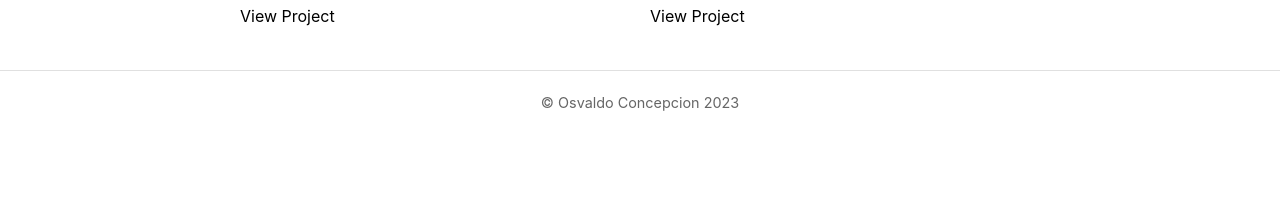
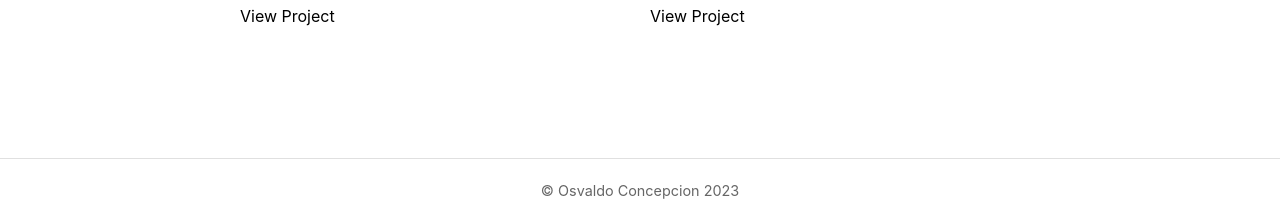
Before and after one commit to osvaldonytimes/mmc6145-module-1-1-concepcion-osvaldo, a React (Vite) app: page / in a window 1280 px wide. Shown: the part 698-917 px from the top of the page. Before the commit the page ends 832 px from the top, so only its background shows below. Built offline with nearby package versions, Linux system fonts and the light colour scheme.

Commit message:
Adjusting components to fit test requirements

```diff
--- a/src/App.jsx
+++ b/src/App.jsx
@@ -2,18 +2,15 @@ import { Route, Routes } from "react-router-dom";
 import Home from "./pages/home";
 import About from "./pages/about.jsx";
 import Contact from "./pages/contact.jsx";
-import Layout from "./components/layout.jsx";
 
 export default function App() {
   return (
     <div>
-      <Layout>
-        <Routes>
-          <Route path="/" element={<Home />} />
-          <Route path="/about" element={<About />} />
-          <Route path="/contact" element={<Contact />} />
-        </Routes>
-      </Layout>
+      <Routes>
+        <Route path="/" element={<Home />} />
+        <Route path="/about" element={<About />} />
+        <Route path="/contact" element={<Contact />} />
+      </Routes>
     </div>
   );
 }
--- a/src/components/layout.jsx
+++ b/src/components/layout.jsx
@@ -1,14 +1,10 @@
 import React from "react";
-import Header from "./Header";
-import Footer from "./Footer";
 import styles from "../styles/layout.module.css";
 
 const Layout = ({ children }) => {
   return (
     <div className={styles.container}>
-      <Header />
       <main className={styles.mainContent}>{children}</main>
-      <Footer />
     </div>
   );
 };
--- a/src/pages/about.jsx
+++ b/src/pages/about.jsx
@@ -1,8 +1,13 @@
 import styles from "../styles/about.module.css";
+import Header from "../components/header.jsx";
+import Footer from "../components/footer.jsx";
+import Layout from "../components/layout.jsx";
 
-export default function About() {
+const About = () => {
   return (
     <>
+      <Header />
+      <Layout>
         <h1>About me</h1>
         <p className={styles.intro}>
           My name is Osvaldo Concepcion but you can call me Os. This website is
@@ -10,20 +15,20 @@ export default function About() {
         </p>
         <section className={styles.bio}>
           <p>
-          I’m Cuban, born and raised in the countryside. Currently, I work as an
-          Engineer Manager for The New York Times, focusing on their Cooking
-          mobile app. Despite my profession, I only got my first computer at age
-          22 and my first cell phone when I was 24, right after arriving in the
-          US. At present, I'm 35 years old.
+            I’m Cuban, born and raised in the countryside. Currently, I work as
+            an Engineer Manager for The New York Times, focusing on their
+            Cooking mobile app. Despite my profession, I only got my first
+            computer at age 22 and my first cell phone when I was 24, right
+            after arriving in the US. At present, I'm 35 years old.
           </p>
           <p>
             I've always believed the term "artist" is one of the grandest
-          compliments one can give. Art, in its various forms, has fascinated me
-          since childhood. What intrigues me most is its ability to evoke
+            compliments one can give. Art, in its various forms, has fascinated
+            me since childhood. What intrigues me most is its ability to evoke
             different emotions in different individuals. I consider anything
             involving creation as an art, even software development. Like all
-          things, there are masters whose code leaves you in awe, while others,
-          well...
+            things, there are masters whose code leaves you in awe, while
+            others, well...
           </p>
           <p>
             Music has a special place in my heart, though I admit, I've been
@@ -33,8 +38,8 @@ export default function About() {
             being.
           </p>
           <p>
-          If you're ever looking for a book recommendation, “The Little Prince”
-          by Antoine de Saint-Exupery would be my top pick. And for a
+            If you're ever looking for a book recommendation, “The Little
+            Prince” by Antoine de Saint-Exupery would be my top pick. And for a
             soul-stirring song? “Heroes” by David Bowie.
           </p>
           <p>
@@ -43,6 +48,10 @@ export default function About() {
             perhaps we can share it over a drink someday. Dale!
           </p>
         </section>
+      </Layout>
+      <Footer />
     </>
   );
-}
+};
+
+export default About;
--- a/src/pages/contact.jsx
+++ b/src/pages/contact.jsx
@@ -1,8 +1,13 @@
 import styles from "../styles/contact.module.css";
+import Header from "../components/header.jsx";
+import Footer from "../components/footer.jsx";
+import Layout from "../components/layout.jsx";
 
-export default function Contact() {
+const Contact = () => {
   return (
     <>
+      <Header />
+      <Layout>
         <div className={styles.contactContainer}>
           <h1>Contact Me</h1>
           <p>
@@ -33,6 +38,9 @@ export default function Contact() {
             </li>
           </ul>
         </div>
+      </Layout>
+      <Footer />
     </>
   );
-}
+};
+export default Contact;
--- a/src/pages/home.jsx
+++ b/src/pages/home.jsx
@@ -1,7 +1,10 @@
 import styles from "../styles/home.module.css";
 import Project from "../components/project.jsx";
+import Header from "../components/header.jsx";
+import Footer from "../components/footer.jsx";
+import Layout from "../components/layout.jsx";
 
-export default function Home() {
+const Home = () => {
   const projects = [
     {
       title: "Fundarte",
@@ -22,12 +25,18 @@ export default function Home() {
   ];
   return (
     <>
+      <Header />
+      <Layout>
         <h1>My Projects</h1>
         <div className={styles.projectsGrid}>
           {projects.map((project, index) => (
             <Project key={index} {...project} />
           ))}
         </div>
+      </Layout>
+      <Footer />
     </>
   );
-}
+};
+
+export default Home;
```
Lines whose indentation alone changed are shown as unchanged.
